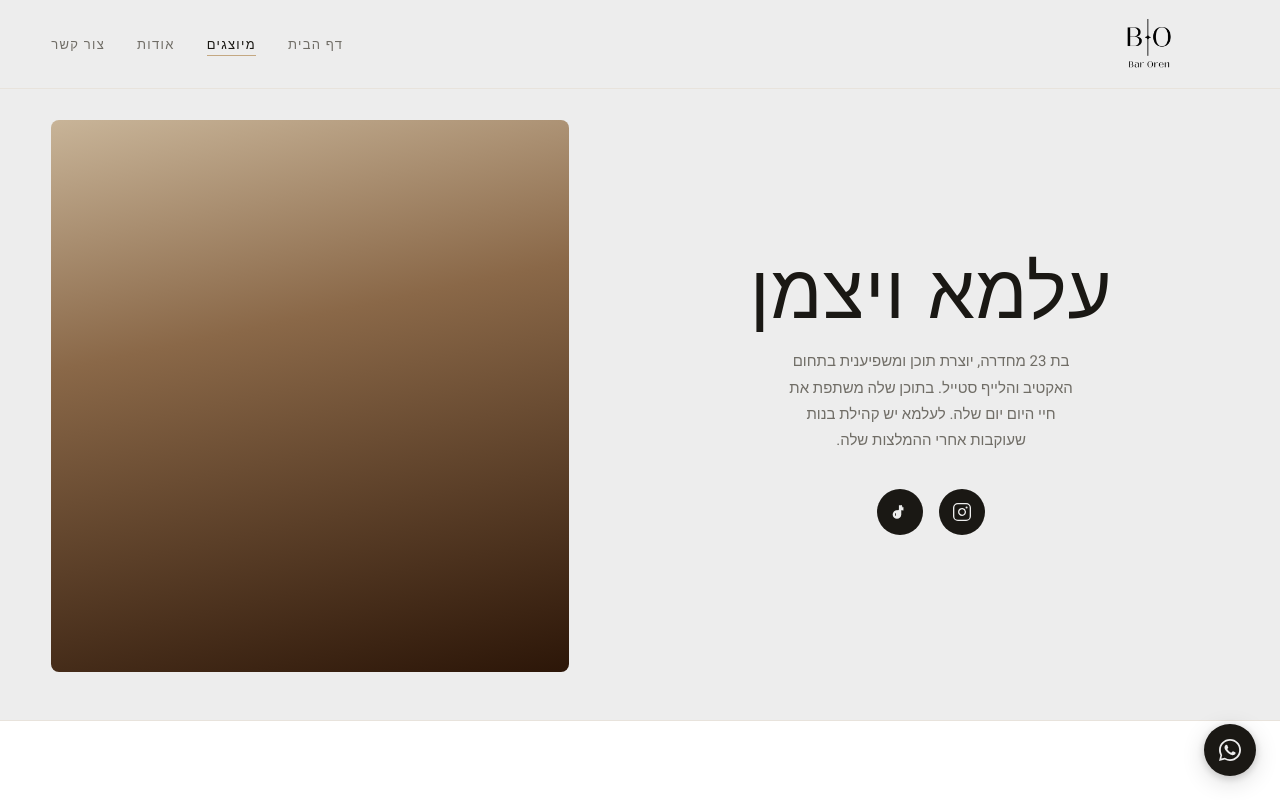
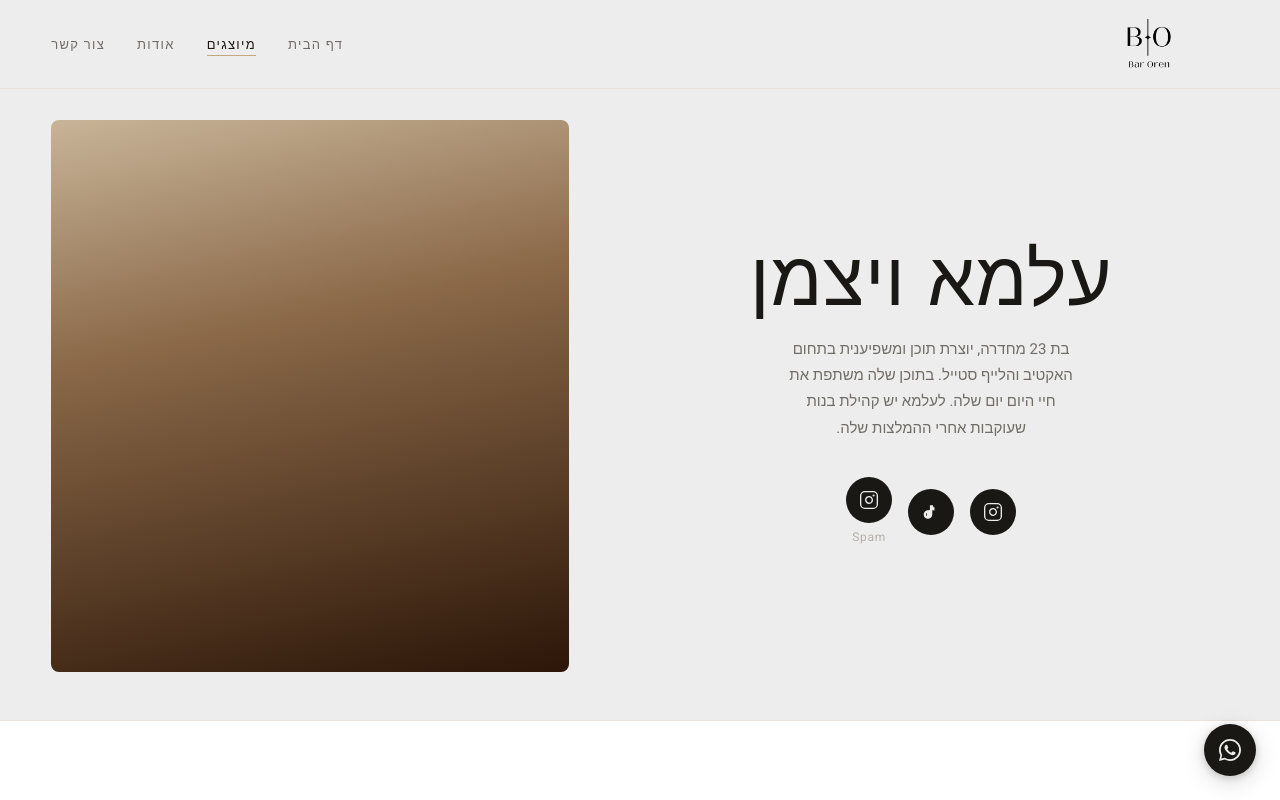
Before and after one commit to baroren298/bar-oren-agency, a Next.js app: page /talent/alma-weizman in a window 1280 px wide. Shown: the top 800 px of the page. Built offline with nearby package versions, Linux system fonts and the light colour scheme; a web font is replaced by a local one.

Commit message:
Update talent social links display

```diff
--- a/components/talent/ProfileHero.jsx
+++ b/components/talent/ProfileHero.jsx
@@ -73,7 +73,7 @@ function YouTubeIcon() {
 
 export default function ProfileHero({ talent }) {
   const categoryLine = getCategories(talent.category);
-  const hasSocials   = talent.instagram || talent.tiktok || talent.youtube;
+  const hasSocials   = talent.instagram || talent.tiktok || talent.youtube || talent.extraSocials?.length > 0;
 
   return (
     <section
@@ -131,6 +131,24 @@ export default function ProfileHero({ talent }) {
                   <YouTubeIcon />
                 </a>
               )}
+              {talent.extraSocials?.map((s, i) => (
+                <div key={`extra-${i}`} className={styles.socialLinkItem}>
+                  <a
+                    href={s.url}
+                    target="_blank"
+                    rel="noopener noreferrer"
+                    className={styles.socialLink}
+                    aria-label={s.displayLabel ? `${s.label} — ${s.displayLabel}` : s.label}
+                  >
+                    {s.label === 'TikTok'   ? <TikTokIcon />   :
+                     s.label === 'YouTube'  ? <YouTubeIcon />  :
+                                              <InstagramIcon />}
+                  </a>
+                  {s.displayLabel && (
+                    <span className={styles.socialDisplayLabel}>{s.displayLabel}</span>
+                  )}
+                </div>
+              ))}
             </div>
           )}
         </div>
--- a/components/talent/ProfileHero.module.css
+++ b/components/talent/ProfileHero.module.css
@@ -123,6 +123,21 @@
   opacity: 0.7;
 }
 
+/* Wrapper for an extra social link that carries an optional label (e.g. Spam) */
+.socialLinkItem {
+  display: flex;
+  flex-direction: column;
+  align-items: center;
+  gap: var(--space-1);
+}
+
+.socialDisplayLabel {
+  font-family: var(--font-body);
+  font-size: var(--text-xs);
+  letter-spacing: 0.06em;
+  color: var(--color-text-tertiary);
+}
+
 /* ═══════════════════════════════════════════════════════════════════════════
    Desktop — editorial split
    RTL: content = right (first in DOM), image = left (second in DOM)
```
